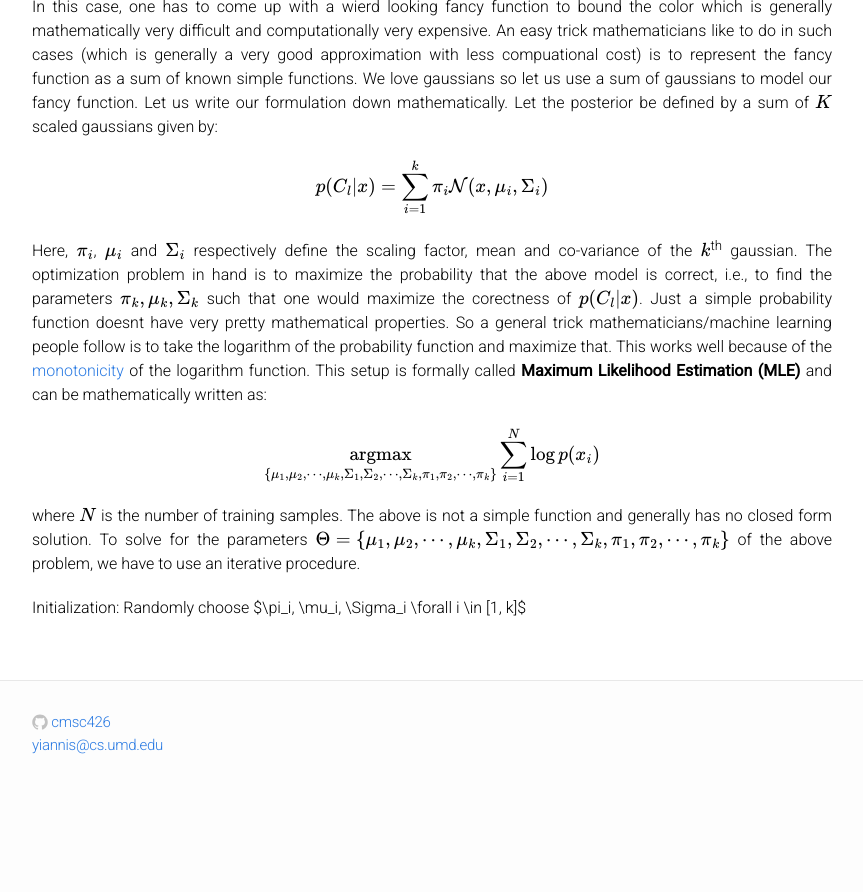
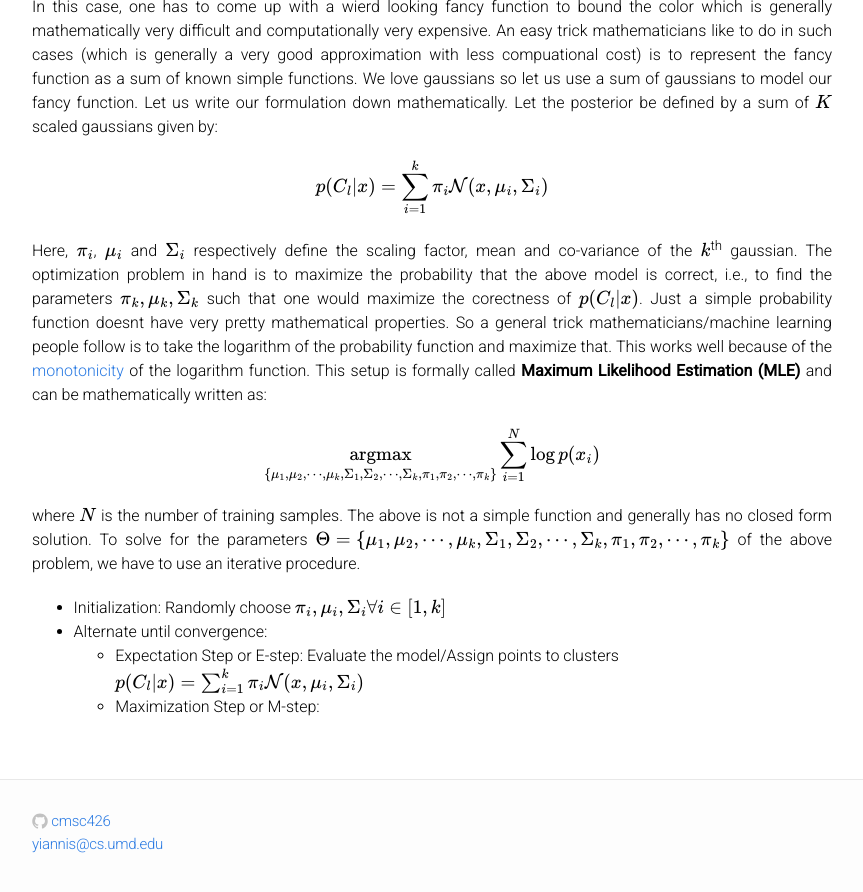
Before and after one commit to cmsc426/cmsc426.github.io, a Jekyll site: the page built from colorseg.md, in a window 1280 px wide and 900 px high, scrolled down 10736 px. Shown: the top 892 px of the window, without its empty margins (208-1071 px from the left). Built offline with Jekyll 4.4.1, drawn with Linux system fonts in a browser that asks for light colours; formulas are drawn with MathJax 3; before the commit the page ends 11537 px from its top, so only the background shows below that.

Commit message:
Changed colorseg

```diff
--- a/colorseg.md
+++ b/colorseg.md
@@ -255,5 +255,9 @@ $$
 
 where $$N$$ is the number of training samples. The above is not a simple function and generally has no closed form solution. To solve for the parameters $$\Theta = \{ \mu_1, \mu_2, \cdots, \mu_k, \Sigma_1, \Sigma_2, \cdots, \Sigma_k, \pi_1, \pi_2, \cdots, \pi_k\}$$ of the above problem, we have to use an iterative procedure.
 
-Initialization:
-Randomly choose $\pi_i, \mu_i, \Sigma_i \forall i \in [1, k]$
+- Initialization:
+Randomly choose $$\pi_i, \mu_i, \Sigma_i \forall i \in [1, k]$$
+- Alternate until convergence:
+	- Expectation Step or E-step: Evaluate the model/Assign points to clusters
+		$$ p(C_l \vert x) = \sum_{i=1}^k \pi_i \mathcal{N}(x, \mu_i, \Sigma_i) $$
+	- Maximization Step or M-step:
```
